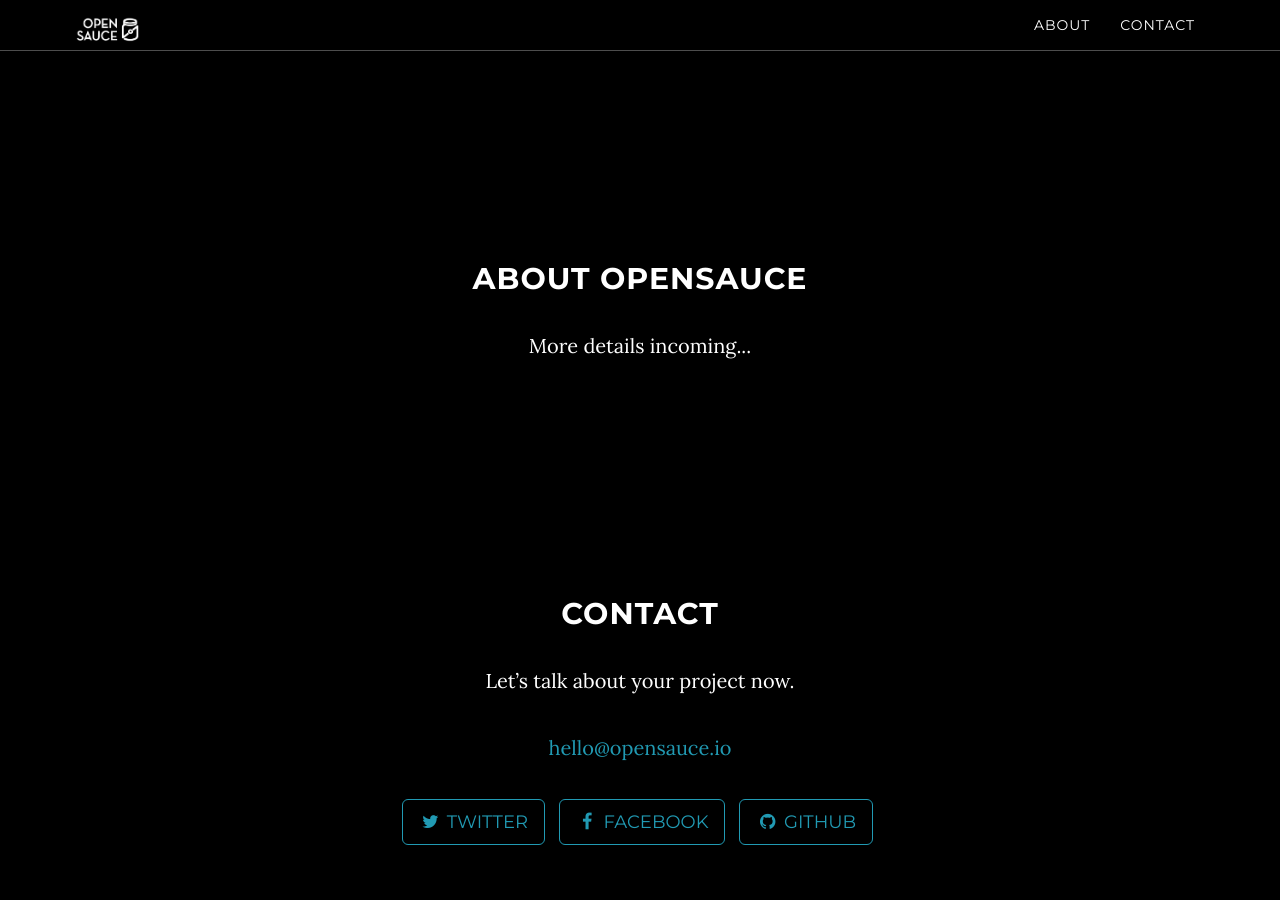
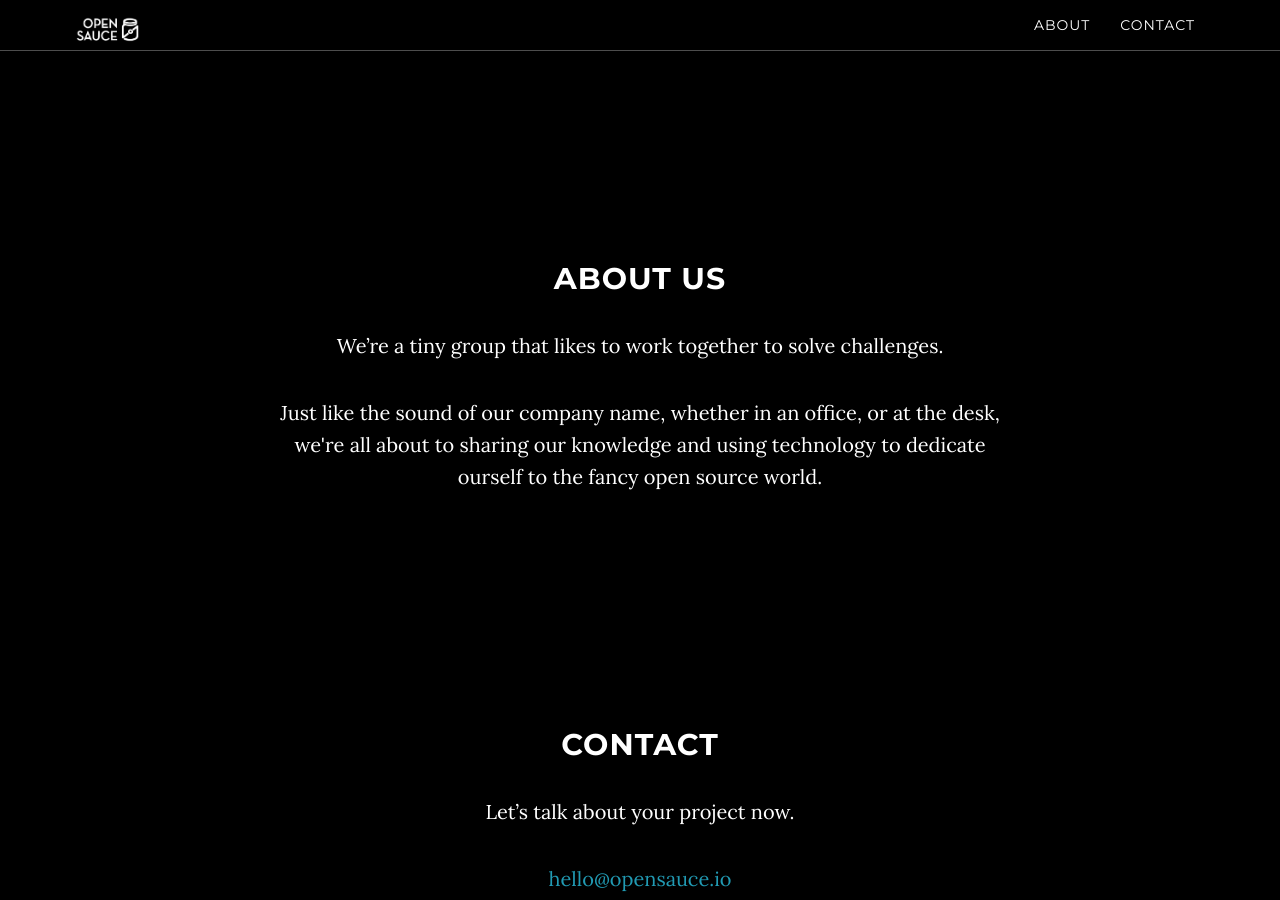
Before and after one commit to OpenSauce-IO/opensauce-io.github.io, a Jekyll site: the page built from index.html, in a window 1280 px wide and 900 px high, scrolled down 838 px. Built offline with Jekyll 4.4.1, drawn with Linux system fonts in a browser that asks for light colours.

Commit message:
tweak about and contact

```diff
--- a/_config.yml
+++ b/_config.yml
@@ -15,10 +15,8 @@ footer: opensauce.io
 
 # Social networks usernames (many more available: google-plus, flickr, dribbble, pinterest, instagram, tumblr, linkedin, etc.)
 social:
-  - title: twitter
-    url: https://twitter.com/opensauce
-  - title: facebook
-    url:
+  - title: wechat
+    url: oldprok
   - title: github
     url: https://github.com/opensauce-io
 
--- a/_includes/about.html
+++ b/_includes/about.html
@@ -2,8 +2,9 @@
     <section id="about" class="container content-section text-center">
         <div class="row">
             <div class="col-lg-8 col-lg-offset-2">
-                <h2>About OpenSauce</h2>
-                <p>More details incoming...</p>
+                <h2>About Us</h2>
+                <p>We’re a tiny group that likes to work together to solve challenges.</p>
+                <p>Just like the sound of our company name, whether in an office, or at the desk, we're all about to sharing our knowledge and using technology to dedicate ourself to the fancy open source world.</p>
             </div>
         </div>
     </section>
```
